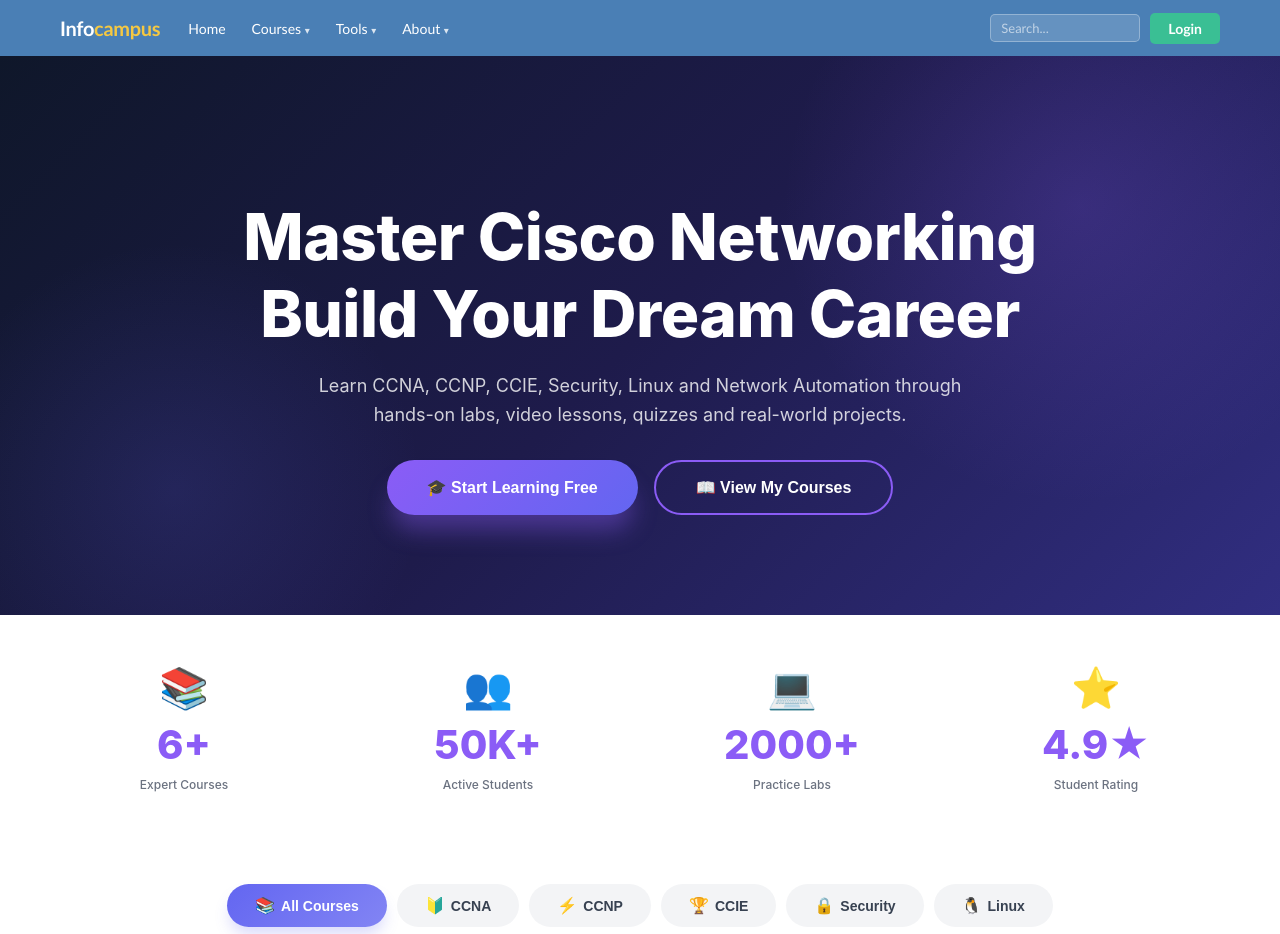
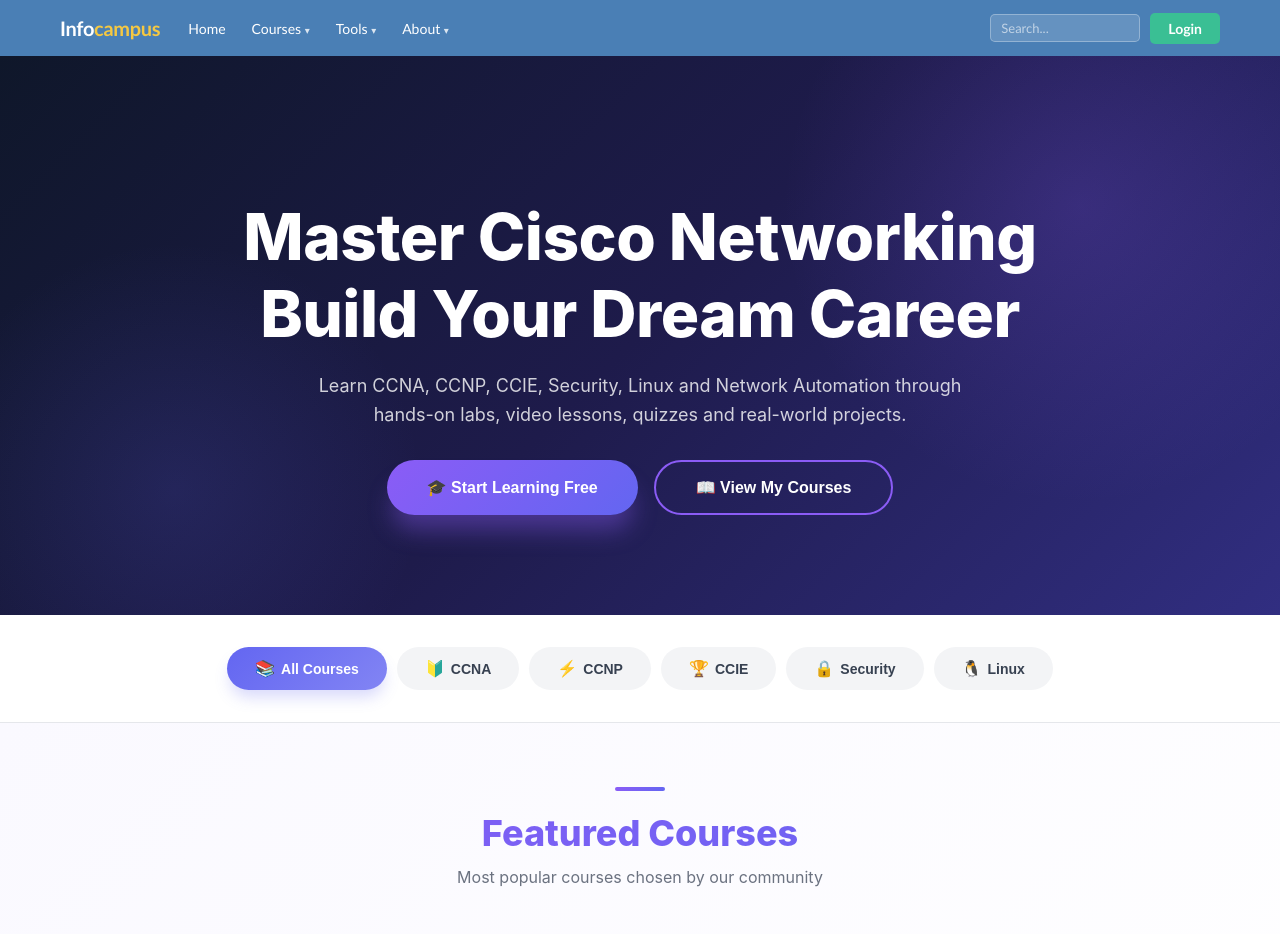
Before and after one commit to Pranavrkvtk/infocampus, a React (Create React App) app: page /courses in a window 1280 px wide. Shown: the top 934 px of the page. Built offline with nearby package versions, Linux system fonts and the light colour scheme.

Commit message:
new changes

```diff
--- a/src/components/CoursesPage.jsx
+++ b/src/components/CoursesPage.jsx
@@ -494,23 +494,7 @@
         </div>
       </div>
 
-      {/* Premium Stats */}
-      <div style={{ background: "#fff", padding: isMobile ? "32px 20px" : "48px 48px", display: "grid", gridTemplateColumns: isMobile ? "repeat(2, 1fr)" : "repeat(4, 1fr)", gap: isMobile ? "24px" : "32px", textAlign: "center", boxShadow: "0 1px 3px 0 rgba(0, 0, 0, 0.1)" }}>
-        {[
-          { end: courses.length || 15, suffix: "+", label: "Expert Courses", icon: "📚" },
-          { end: 50, suffix: "K+", label: "Active Students", icon: "👥" },
-          { end: 2000, suffix: "+", label: "Practice Labs", icon: "💻" },
-          { end: 4.9, suffix: "★", label: "Student Rating", icon: "⭐" },
-        ].map(({ end, suffix, label, icon }) => (
-          <div key={label} style={{ textAlign: "center" }}>
-            <div style={{ fontSize: isMobile ? "32px" : "40px", marginBottom: "8px" }}>{icon}</div>
-            <h2 style={{ color: "#8b5cf6", margin: 0, fontSize: isMobile ? "32px" : "40px", fontWeight: 800 }}>
-              {end}{suffix}
-            </h2>
-            <p style={{ color: "#6b7280", fontSize: "12px", fontWeight: 500, marginTop: "8px" }}>{label}</p>
-          </div>
-        ))}
-      </div>
+
 
       {/* Premium Category Filter */}
       <div style={{ padding: isMobile ? "20px 16px" : "32px 48px", background: "#fff", borderBottom: "1px solid #e5e7eb" }}>
```
